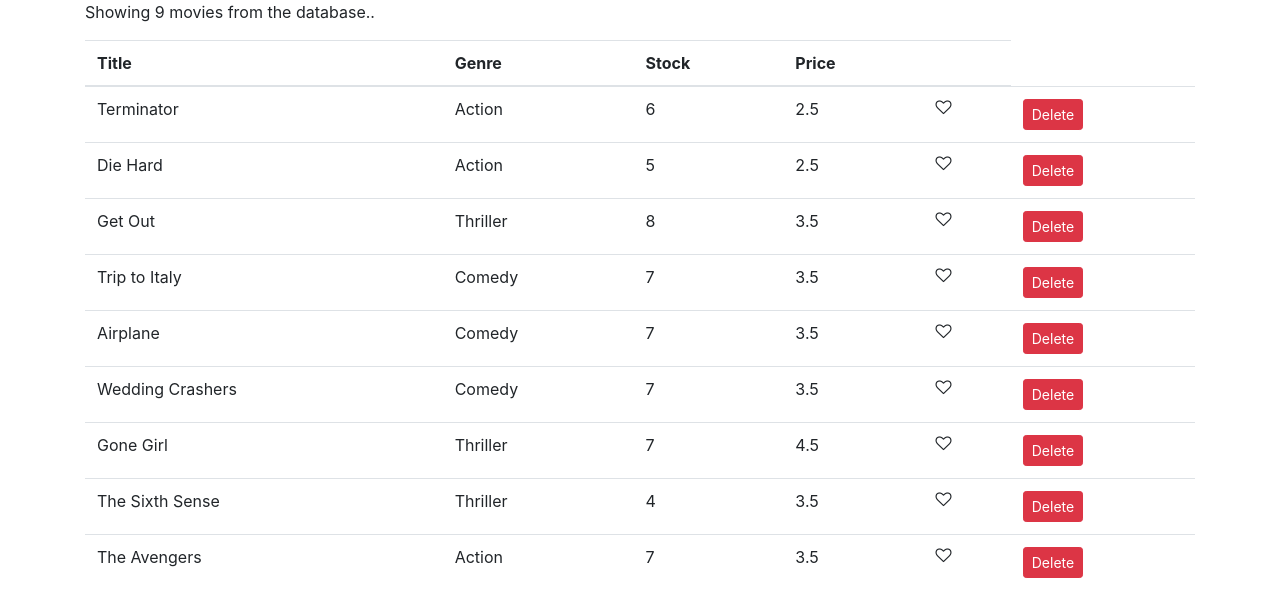
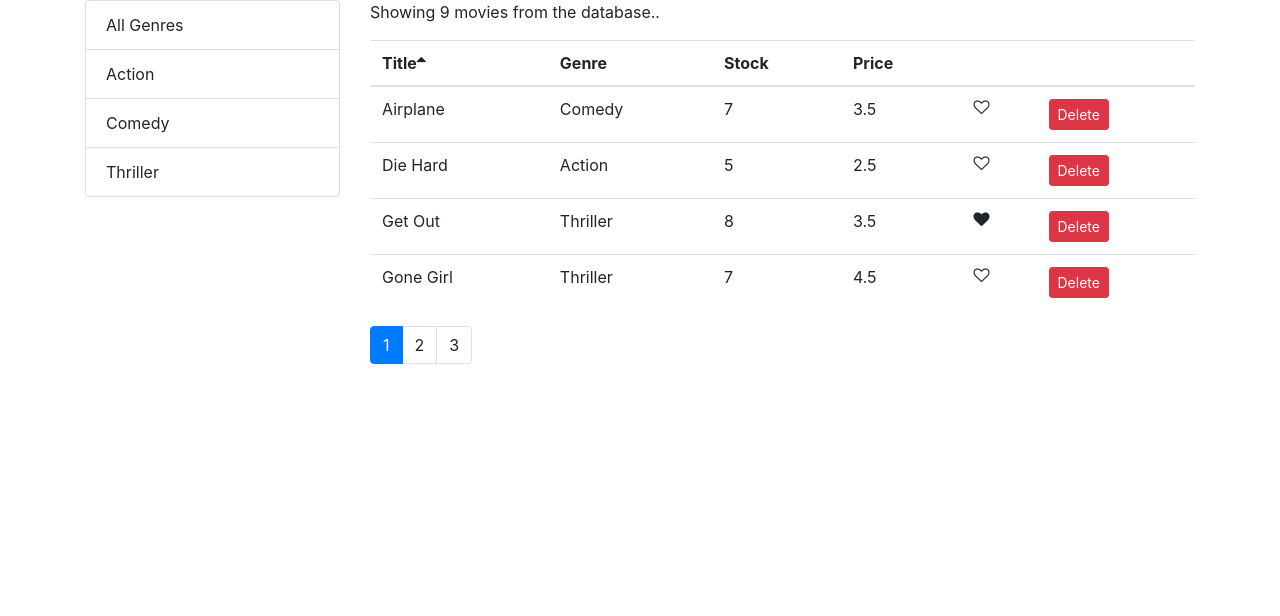
Before and after one commit to abdulkatheer/react-vidly, a React app: page / in a window 1280 px wide. Shown: the top 616 px of the page. Built offline with nearby package versions, Linux system fonts and the light colour scheme.

Commit message:
Adds paging and sorting

```diff
--- a/package.json
+++ b/package.json
@@ -14,6 +14,8 @@
   "dependencies": {
     "bootstrap": "^4.1.1",
     "font-awesome": "^4.7.0",
+    "lodash": "^4.17.10",
+    "prop-types": "^15.8.1",
     "react": "^17.0.2",
     "react-dom": "^17.0.2"
   },
--- /dev/null
+++ b/src/components/common/listGroup.css
@@ -0,0 +1,3 @@
+li {
+  cursor: pointer;
+}
--- /dev/null
+++ b/src/components/common/listGroup.jsx
@@ -0,0 +1,39 @@
+import React from "react";
+import "./listGroup.css";
+import PropTypes from "prop-types";
+
+const ListGroup = (props) => {
+  const { items, keyProperty, valueProperty, selectedItem, onItemSelect } =
+    props;
+
+  return (
+    <ul className="list-group">
+      {items.map((item) => (
+        <li
+          key={item[keyProperty]}
+          className={
+            item === selectedItem ? "list-group-item active" : "list-group-item"
+          }
+          onClick={() => onItemSelect(item)}
+        >
+          {item[valueProperty]}
+        </li>
+      ))}
+    </ul>
+  );
+};
+
+ListGroup.defaultProps = {
+  keyProperty: "_id",
+  valueProperty: "name",
+};
+
+ListGroup.propTypes = {
+  items: PropTypes.array.isRequired,
+  keyProperty: PropTypes.string,
+  valueProperty: PropTypes.string,
+  selectedItem: PropTypes.object,
+  onItemSelect: PropTypes.func.isRequired,
+};
+
+export default ListGroup;
--- /dev/null
+++ b/src/components/common/pagination.jsx
@@ -0,0 +1,39 @@
+import React from "react";
+import _ from "lodash";
+import { getPageCount } from "../../utils/paginate";
+import PropTypes from "prop-types";
+
+const Pagination = (props) => {
+  const { itemsCount, pageSize, currentPage, onPageChange } = props;
+  const pageCount = getPageCount(itemsCount, pageSize);
+
+  if (pageCount === 1) {
+    return null;
+  }
+  const pages = _.range(1, pageCount + 1);
+  return (
+    <nav aria-label="Movies Pages">
+      <ul className="pagination">
+        {pages.map((page) => (
+          <li
+            key={page}
+            className={page === currentPage ? "page-item active" : "page-item"}
+          >
+            <a className="page-link" onClick={() => onPageChange(page)}>
+              {page}
+            </a>
+          </li>
+        ))}
+      </ul>
+    </nav>
+  );
+};
+
+Pagination.propTypes = {
+  itemsCount: PropTypes.number.isRequired,
+  pageSize: PropTypes.number.isRequired,
+  currentPage: PropTypes.number.isRequired,
+  onPageChange: PropTypes.func.isRequired,
+};
+
+export default Pagination;
--- /dev/null
+++ b/src/components/common/table.jsx
@@ -0,0 +1,14 @@
+import React from "react";
+import TableHeader from "./tableHeader";
+import TableBody from "./tableBody";
+
+const Table = ({ data, columns, sortColumn, onSort }) => {
+  return (
+    <table className="table">
+      <TableHeader columns={columns} sortColumn={sortColumn} onSort={onSort} />
+      <TableBody data={data} columns={columns} />
+    </table>
+  );
+};
+
+export default Table;
--- /dev/null
+++ b/src/components/common/tableBody.jsx
@@ -0,0 +1,31 @@
+import React, { Component } from "react";
+import _ from "lodash";
+
+class TableBody extends Component {
+  render() {
+    const { data, columns } = this.props;
+    return (
+      <tbody>
+        {data.map((item) => (
+          <tr key={item._id}>
+            {columns.map((column) => (
+              <td key={this.buildCellKey(item, column)}>
+                {this.renderCell(item, column)}
+              </td>
+            ))}
+          </tr>
+        ))}
+      </tbody>
+    );
+  }
+
+  renderCell(item, column) {
+    return column.path ? _.get(item, column.path) : column.content(item);
+  }
+
+  buildCellKey(item, column) {
+    return item._id + (column.name || column.key);
+  }
+}
+
+export default TableBody;
--- /dev/null
+++ b/src/components/common/tableHeader.jsx
@@ -0,0 +1,47 @@
+import React, { Component } from "react";
+
+class TableHeader extends Component {
+  render() {
+    return (
+      <thead>
+        <tr>
+          {this.props.columns.map((column) => (
+            <th
+              key={column.name || column.key}
+              onClick={column.path ? () => this.raiseSort(column.path) : null}
+            >
+              {column.name}
+              {this.renderSortIcon(column)}
+            </th>
+          ))}
+        </tr>
+      </thead>
+    );
+  }
+
+  raiseSort = (path) => {
+    const sortColumn = { ...this.props.sortColumn };
+    if (sortColumn.path === path) {
+      sortColumn.order = sortColumn.order === "asc" ? "desc" : "asc";
+    } else {
+      sortColumn.path = path;
+      sortColumn.order = "asc";
+    }
+    this.props.onSort(sortColumn);
+  };
+
+  renderSortIcon(column) {
+    const { sortColumn } = this.props;
+    if (column.path === sortColumn.path) {
+      return sortColumn.order === "asc" ? (
+        <i className="fa fa-sort-asc"></i>
+      ) : (
+        <i className="fa fa-sort-desc"></i>
+      );
+    } else {
+      return null;
+    }
+  }
+}
+
+export default TableHeader;
--- a/src/components/movies.jsx
+++ b/src/components/movies.jsx
@@ -1,11 +1,29 @@
 import React, { Component } from "react";
+import { getGenres } from "../services/fakeGenreService";
 import { getMovies } from "../services/fakeMovieService";
-import Like from "./common/like";
+import { getPageCount, paginate } from "../utils/paginate";
+import ListGroup from "./common/listGroup";
+import Pagination from "./common/pagination";
+import MovieTable from "./moviesTable";
+import _ from "lodash";
 
 class Movies extends Component {
   state = {
-    movies: getMovies().map((movie) => ({ ...movie, liked: false })),
+    movies: [],
+    genres: [],
+    pageSize: 4,
+    currentPage: 1,
+    selectedGenre: null,
+    sortColumn: { path: "title", order: "asc" },
   };
+
+  componentDidMount() {
+    const genres = [{ _id: 0, name: "All Genres" }, ...getGenres()];
+    this.setState({
+      movies: getMovies(),
+      genres,
+    });
+  }
 
   componentDidUpdate(prevProps, prevState) {
     console.log("prevProps", prevProps);
@@ -14,48 +32,41 @@ class Movies extends Component {
   }
 
   render() {
-    if (this.state.movies.length === 0) {
+    const { pageSize, currentPage, genres, selectedGenre, sortColumn } =
+      this.state;
+    const moviesCount = this.state.movies.length;
+
+    const { data: movies, totalCount } = this.getPagedData();
+
+    if (moviesCount === 0) {
       return <p>There are no movies in the database!</p>;
     } else {
       return (
-        <React.Fragment>
-          <p>Showing {this.state.movies.length} movies from the database..</p>
-          <table className="table">
-            <thead>
-              <tr>
-                <th>Title</th>
-                <th>Genre</th>
-                <th>Stock</th>
-                <th>Price</th>
-                <th></th>
-              </tr>
-            </thead>
-            <tbody>
-              {this.state.movies.map((movie) => (
-                <tr key={movie._id}>
-                  <td>{movie.title}</td>
-                  <td>{movie.genre.name}</td>
-                  <td>{movie.numberInStock}</td>
-                  <td>{movie.dailyRentalRate}</td>
-                  <td>
-                    <Like
-                      liked={movie.liked}
-                      onClick={() => this.handleLike(movie)}
-                    />
-                  </td>
-                  <td>
-                    <button
-                      onClick={() => this.deleteMovie(movie)}
-                      className="btn btn-danger btn-sm"
-                    >
-                      Delete
-                    </button>
-                  </td>
-                </tr>
-              ))}
-            </tbody>
-          </table>
-        </React.Fragment>
+        <div className="row">
+          <div className="col-3">
+            <ListGroup
+              items={genres}
+              selectedItem={selectedGenre}
+              onItemSelect={this.handleGenreSelected}
+            />
+          </div>
+          <div className="col">
+            <p>Showing {totalCount} movies from the database..</p>
+            <MovieTable
+              movies={movies}
+              sortColumn={sortColumn}
+              onLike={this.handleLike}
+              onDelete={this.handleDelete}
+              onSort={this.handleSort}
+            />
+            <Pagination
+              itemsCount={totalCount}
+              pageSize={pageSize}
+              currentPage={currentPage}
+              onPageChange={this.hanglePageChange}
+            />
+          </div>
+        </div>
       );
     }
   }
@@ -68,10 +79,49 @@ class Movies extends Component {
     this.setState({ movies });
   };
 
-  deleteMovie = (movie) => {
-    const movies = this.state.movies.filter((mov) => mov._id !== movie._id);
-    this.setState({ movies });
+  handleDelete = (movie) => {
+    const { currentPage, pageSize } = this.state;
+    let movies = this.state.movies.filter((mov) => mov._id !== movie._id);
+    if (getPageCount(movies.length, pageSize) < currentPage) {
+      this.setState({
+        movies,
+        currentPage: currentPage - 1,
+      });
+    } else {
+      this.setState({ movies });
+    }
   };
+
+  hanglePageChange = (page) => {
+    this.setState({ currentPage: page });
+  };
+
+  handleGenreSelected = (genre) => {
+    this.setState({ selectedGenre: genre, currentPage: 1 });
+  };
+
+  handleSort = (sortColumn) => {
+    this.setState({ sortColumn, currentPage: 1 });
+  };
+
+  getPagedData() {
+    const {
+      selectedGenre,
+      movies: allMovies,
+      sortColumn,
+      currentPage,
+      pageSize,
+    } = this.state;
+    const filtered =
+      selectedGenre == null || selectedGenre.name === "All Genres"
+        ? allMovies
+        : allMovies.filter((m) => m.genre._id === selectedGenre._id);
+    const sorted = _.orderBy(filtered, [sortColumn.path], [sortColumn.order]);
+    return {
+      totalCount: filtered.length,
+      data: paginate(sorted, currentPage, pageSize),
+    };
+  }
 }
 
 export default Movies;
--- /dev/null
+++ b/src/components/moviesTable.css
@@ -0,0 +1,3 @@
+th {
+  cursor: pointer;
+}
--- /dev/null
+++ b/src/components/moviesTable.jsx
@@ -0,0 +1,53 @@
+import React, { Component } from "react";
+import Like from "./common/like";
+import "./moviesTable.css";
+import PropsTypes from "prop-types";
+import Table from "./common/table";
+
+class MoviesTable extends Component {
+  columns = [
+    { name: "Title", path: "title" },
+    { name: "Genre", path: "genre.name" },
+    { name: "Stock", path: "numberInStock" },
+    { name: "Price", path: "dailyRentalRate" },
+    {
+      key: "like",
+      content: (movie) => (
+        <Like liked={movie.liked} onClick={() => this.props.onLike(movie)} />
+      ),
+    },
+    {
+      key: "delete",
+      content: (movie) => (
+        <button
+          onClick={() => this.props.onDelete(movie)}
+          className="btn btn-danger btn-sm"
+        >
+          Delete
+        </button>
+      ),
+    },
+  ];
+
+  render() {
+    const { movies, onSort, sortColumn } = this.props;
+    return (
+      <Table
+        data={movies}
+        columns={this.columns}
+        sortColumn={sortColumn}
+        onSort={onSort}
+      />
+    );
+  }
+}
+
+export default MoviesTable;
+
+MoviesTable.propTypes = {
+  movies: PropsTypes.array.isRequired,
+  sortColumn: PropsTypes.object.isRequired,
+  onLike: PropsTypes.func.isRequired,
+  onDelete: PropsTypes.func.isRequired,
+  onSort: PropsTypes.func.isRequired,
+};
--- a/src/services/fakeMovieService.js
+++ b/src/services/fakeMovieService.js
@@ -8,6 +8,7 @@ const movies = [
     numberInStock: 6,
     dailyRentalRate: 2.5,
     publishDate: "2018-01-03T19:04:28.809Z",
+    liked: true,
   },
   {
     _id: "5b21ca3eeb7f6fbccd471816",
@@ -15,6 +16,7 @@ const movies = [
     genre: { _id: "5b21ca3eeb7f6fbccd471818", name: "Action" },
     numberInStock: 5,
     dailyRentalRate: 2.5,
+    liked: false,
   },
   {
     _id: "5b21ca3eeb7f6fbccd471817",
@@ -22,6 +24,7 @@ const movies = [
     genre: { _id: "5b21ca3eeb7f6fbccd471820", name: "Thriller" },
     numberInStock: 8,
     dailyRentalRate: 3.5,
+    liked: true,
   },
   {
     _id: "5b21ca3eeb7f6fbccd471819",
--- /dev/null
+++ b/src/utils/paginate.js
@@ -0,0 +1,10 @@
+import _ from "lodash";
+
+export const paginate = (items, pageNumber, pageSize) => {
+  const startIndex = (pageNumber - 1) * pageSize;
+  return _(items).slice(startIndex).take(pageSize).value();
+};
+
+export const getPageCount = (itemsCount, pageSize) => {
+  return Math.ceil(itemsCount / pageSize);
+};
```
Also changed, not shown: 1 other file (tests, documents, lock files or other folders).
